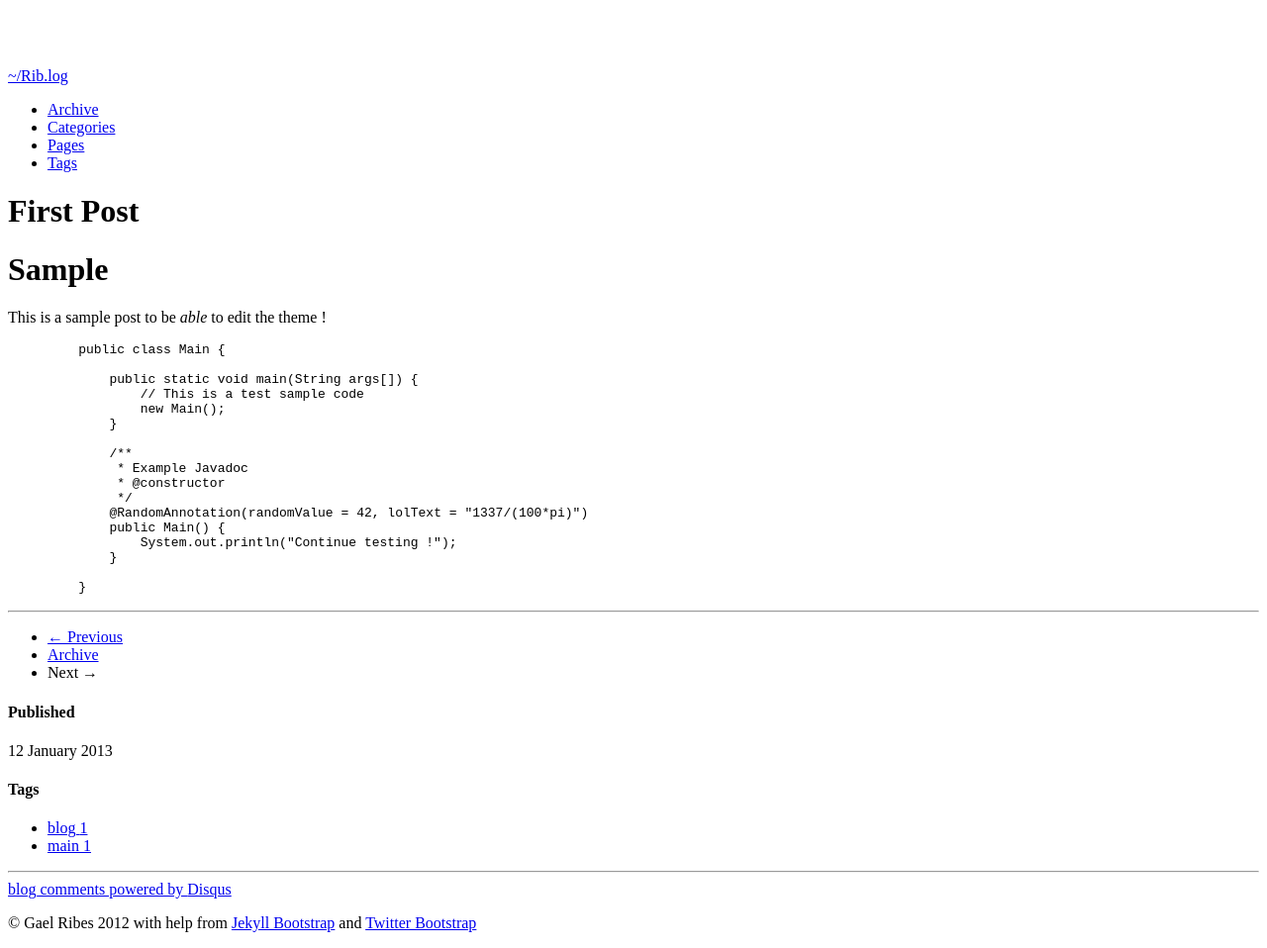
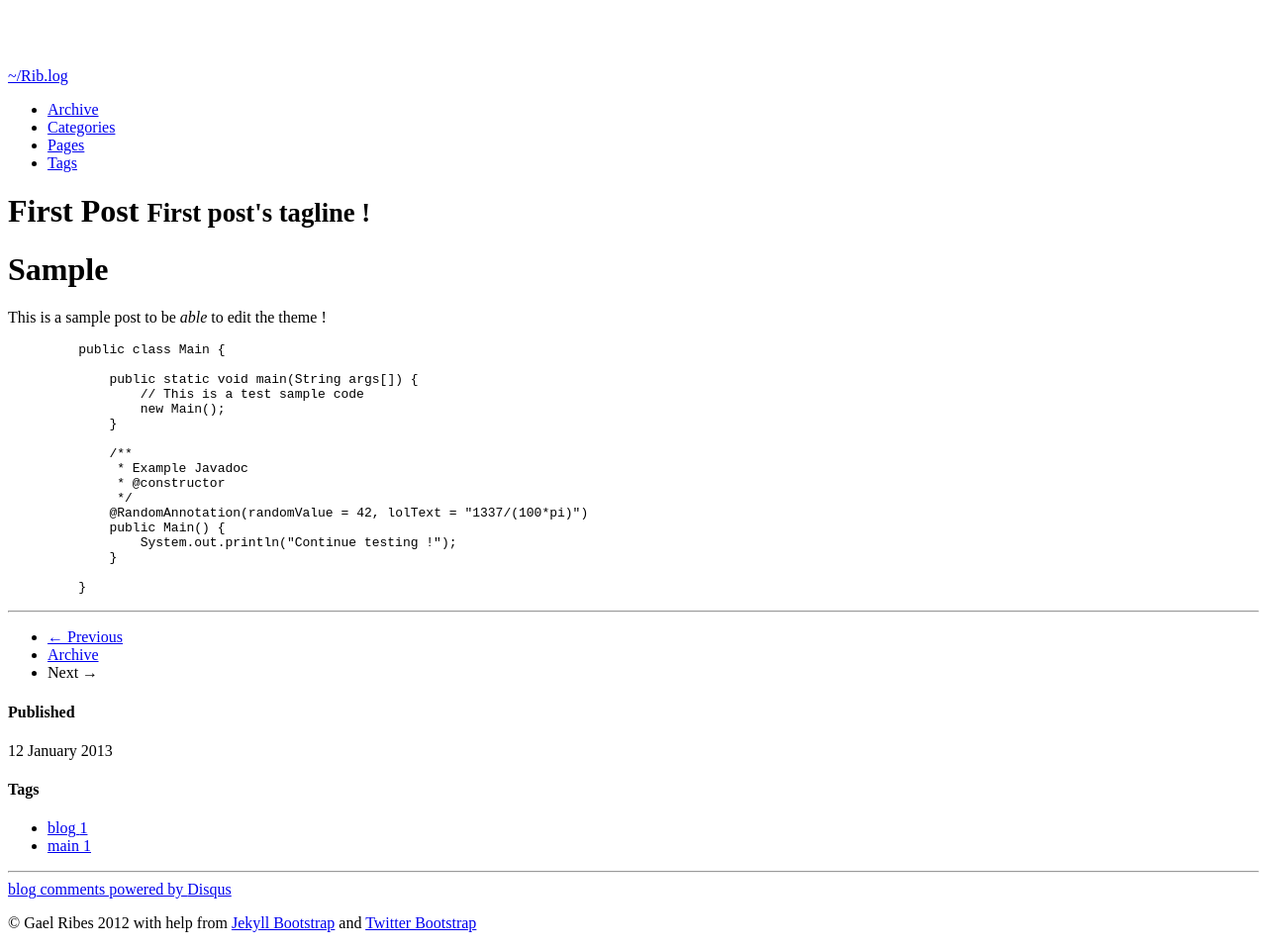
Before and after one commit to CeramicTitan/ribesg.github.com, a Jekyll site: the page built from _posts/2013-01-12-first-post.md, in a window 1280 px wide. Shown: the whole page at 99% size. Built offline with Jekyll 4.4.1, drawn with Linux system fonts in a browser that asks for light colours; nearby versions of some CDN libraries; comment, search, counter and statistics services are not loaded.

Commit message:
Tagline added on first post

```diff
--- a/_posts/2013-01-12-first-post.md
+++ b/_posts/2013-01-12-first-post.md
@@ -1,7 +1,8 @@
 ---
 layout: post
-category : main
-tags : [blog, main]
+category: main
+tagline: First post's tagline !
+tags: [blog, main]
 ---
 {% include JB/setup %}
 
```
